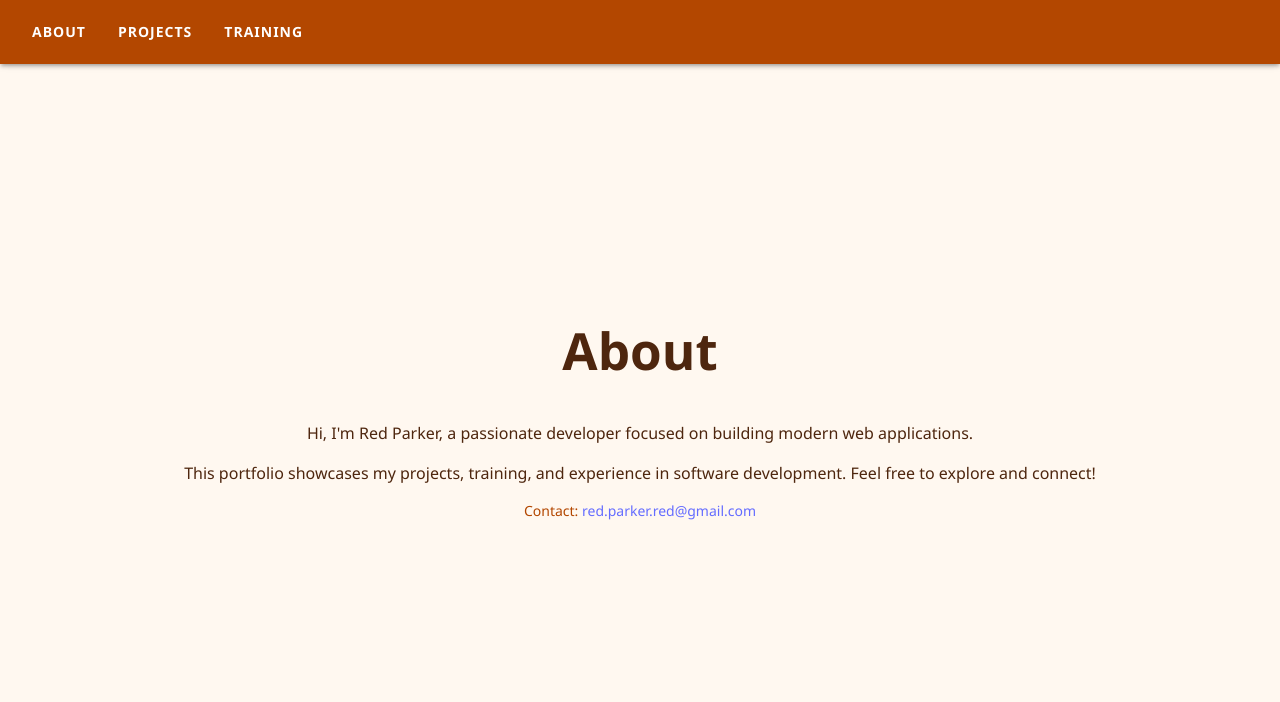
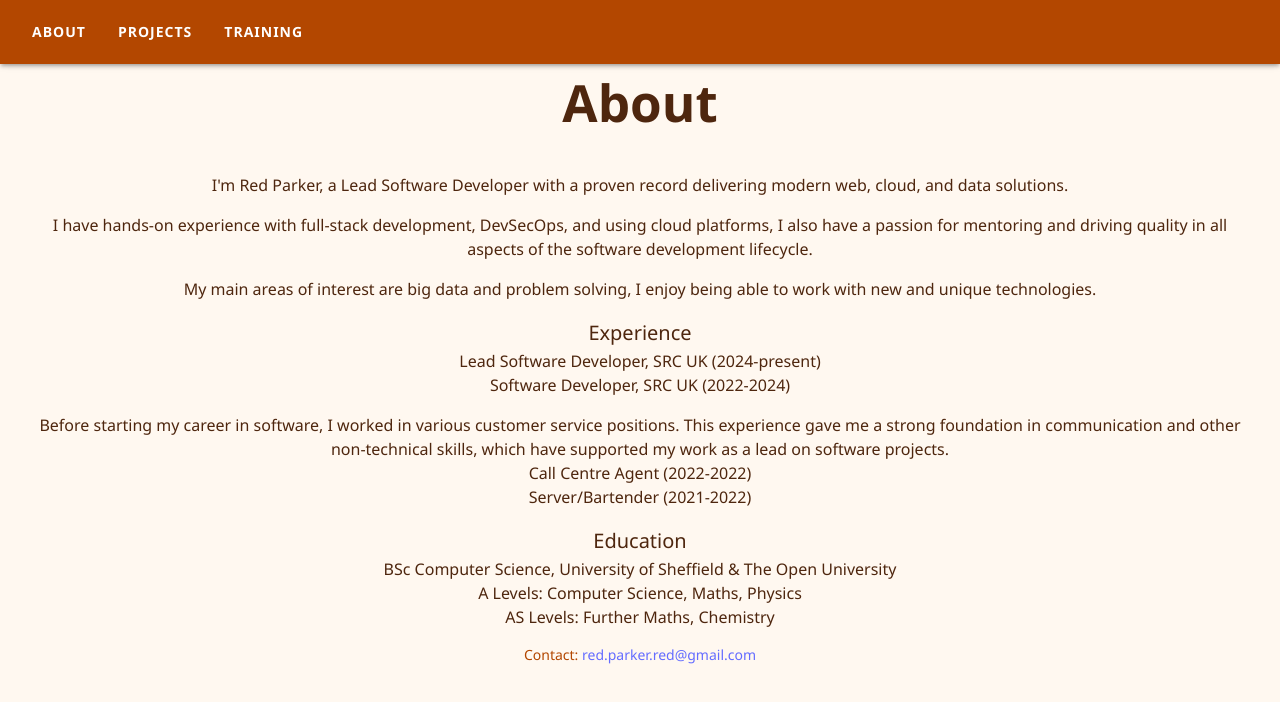
Before and after one commit to ReddyOrNotHereICode/WhoAmI, a React (Vite) app: page /WhoAmI/about in a window 1280 px wide. Shown: the top 702 px of the page. Built offline with nearby package versions, Linux system fonts and the light colour scheme.

Commit message:
About and formatting updates
updated about page to include experience and education information

altered formatting for page layout to align to top of pages

fixed tests for updates

improved code readability by splitting paragraphs across lines

```diff
--- a/src/components/PageLayout.tsx
+++ b/src/components/PageLayout.tsx
@@ -9,7 +9,7 @@ interface PageLayoutProps {
 
 function PageLayout({ id, title, children }: PageLayoutProps) {
     return (
-        <Box sx={{ mt: 5 }}>
+        <Box sx={{ mt: 0, minHeight: '100vh' }}>
             <section id={id}>
                 <h1>{title}</h1>
                 <div>{children}</div>
--- a/src/pages/About.tsx
+++ b/src/pages/About.tsx
@@ -5,12 +5,33 @@ function About() {
   return (
     <PageLayout id="about" title="About">
       <Typography variant="body1" paragraph>
-        Hi, I'm Red Parker, a passionate developer focused on building modern web
-        applications.
+        I'm Red Parker, a Lead Software Developer with a proven record delivering modern web, cloud, and data solutions.
       </Typography>
       <Typography variant="body1" paragraph>
-        This portfolio showcases my projects, training, and experience in software
-        development. Feel free to explore and connect!
+        I have hands-on experience with full-stack development, DevSecOps, and using cloud platforms,
+        I also have a passion for mentoring and driving quality in all aspects of the software development lifecycle.
+      </Typography>
+      <Typography variant="body1" paragraph>
+        My main areas of interest are big data and problem solving,
+        I enjoy being able to work with new and unique technologies.
+      </Typography>
+      <Typography variant="h6">Experience</Typography>
+      <Typography variant="body1" paragraph>
+        Lead Software Developer, SRC UK (2024-present)
+        <br />Software Developer, SRC UK (2022-2024)
+      </Typography>
+      <Typography variant="body1" paragraph>
+        Before starting my career in software, I worked in various customer service positions.
+        This experience gave me a strong foundation in communication and other non-technical skills,
+        which have supported my work as a lead on software projects.
+        <br />Call Centre Agent (2022-2022)
+        <br />Server/Bartender (2021-2022)
+      </Typography>
+      <Typography variant="h6">Education</Typography>
+      <Typography variant="body1" paragraph>
+        BSc Computer Science, University of Sheffield & The Open University
+        <br />A Levels: Computer Science, Maths, Physics
+        <br />AS Levels: Further Maths, Chemistry
       </Typography>
       <Typography variant="body2" color="text.secondary">
         Contact:{' '}
--- a/src/pages/Training.tsx
+++ b/src/pages/Training.tsx
@@ -70,18 +70,14 @@ function Training() {
   return (
     <PageLayout id="training" title="Training">
       <Typography variant="body1" paragraph>
-        Below are my completed training courses and certifications, grouped by skill area. Provider details are shown next to each certificate and course. Click to expand each section for details and links to certificates and Coursera info.
+        Below are my completed training courses and certifications, grouped by skill area.
+        Provider details are shown next to each certificate and course.
+        Click to expand each section for details and links to certificates and Coursera info.
       </Typography>
       <Box sx={{ display: 'flex', flexDirection: 'column', gap: 4 }}>
-        {skillAreas?.length > 0 ? (
-          skillAreas.map((area) => (
-            <SkillAreaAccordion key={area.area} area={area.area} items={area.items} summary={area.summary} />
-          ))
-        ) : (
-          <Typography variant="body1" color="text.secondary">
-            No training data available.
-          </Typography>
-        )}
+        {skillAreas?.map((area) => (
+          <SkillAreaAccordion key={area.area} area={area.area} items={area.items} summary={area.summary} />
+        ))}
       </Box>
     </PageLayout>
   );
```
Also changed, not shown: 1 other file (tests, documents, lock files or other folders).
